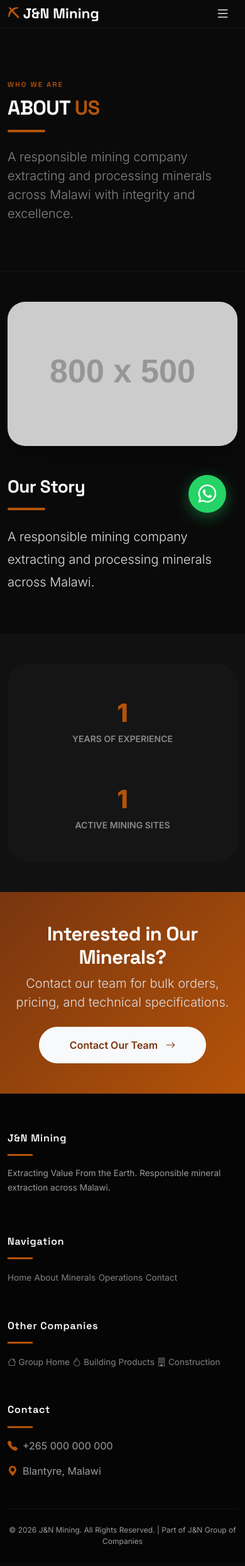
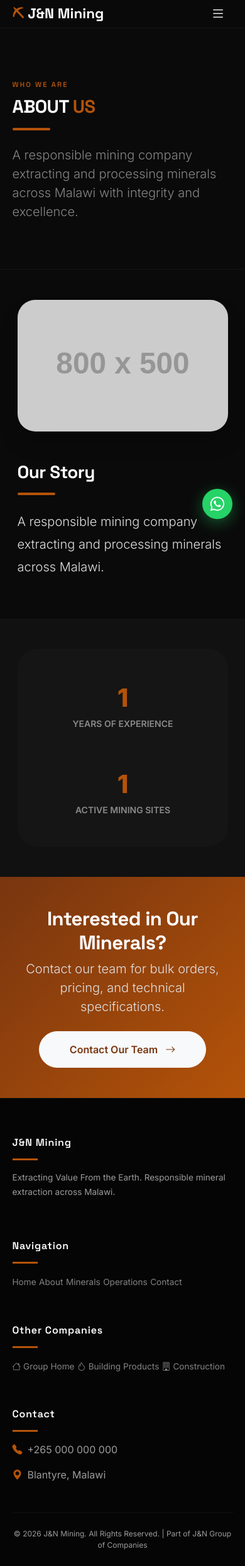
Before and after one commit to Izk-123/J-N, a Django app: page /mining/about/ in a window 390 px wide. Shown: the whole page at 63% size. Before the commit the page ends 2454 px from the top, so only its background shows below. Run offline with Django 4.2, Linux system fonts and the light colour scheme; data comes from the database, SQL or seed files in the repository; grey boxes labelled with a size stand in for pictures from a placeholder-image service; parts of the project's set-up code (start-up, migrations or seed data) failed here and were passed over; some libraries are stand-ins or nearby versions.

Commit message:
Update base_mining.html

```diff
--- a/templates/mining/base_mining.html
+++ b/templates/mining/base_mining.html
@@ -3,7 +3,7 @@
 <html lang="en">
 <head>
     <meta charset="UTF-8">
-    <meta name="viewport" content="width=device-width, initial-scale=1.0, viewport-fit=cover">
+    <meta name="viewport" content="width=device-width, initial-scale=1.0, viewport-fit=cover, user-scalable=yes">
     <title>{% block title %}{{ msite.company_name }}{% endblock %} | {{ msite.tagline }}</title>
     <meta name="description" content="{{ msite.meta_description|default:msite.tagline }}">
 
@@ -16,7 +16,7 @@
     <link href="https://unpkg.com/aos@2.3.1/dist/aos.css" rel="stylesheet">
 
     <!-- Custom base CSS (will be extended) -->
-    <link href="{% static 'css/m-animations.css' %}" rel="stylesheet">
+    <link href="{% static 'css/animations.css' %}" rel="stylesheet">
 
     <style>
         :root {
@@ -37,22 +37,43 @@
             box-sizing: border-box;
         }
 
+        html, body {
+            max-width: 100%;
+            overflow-x: hidden;
+            scroll-behavior: smooth;
+        }
+
         body {
             font-family: 'Inter', sans-serif;
             background-color: var(--black);
             color: #e0e0e0;
             overflow-x: hidden;
+            width: 100%;
+            position: relative;
         }
 
         h1, h2, h3, h4, h5, h6 {
             font-family: 'Space Grotesk', sans-serif;
             font-weight: 600;
             letter-spacing: -0.02em;
+            word-break: break-word;
+        }
+
+        /* Prevent overflow from any container */
+        .container, .container-fluid {
+            padding-left: clamp(1rem, 5vw, 2rem);
+            padding-right: clamp(1rem, 5vw, 2rem);
+        }
+
+        img, video, iframe {
+            max-width: 100%;
+            height: auto;
+            display: block;
         }
 
         /* Custom Scrollbar */
         ::-webkit-scrollbar {
-            width: 8px;
+            width: 6px;
         }
         ::-webkit-scrollbar-track {
             background: #1a1a1a;
@@ -97,6 +118,7 @@
             padding: 1.75rem 1rem !important;
             position: relative;
             transition: color 0.2s;
+            white-space: nowrap;
         }
         .m-navbar .nav-link::after {
             content: '';
@@ -157,12 +179,19 @@
             transition: all 0.3s;
             display: inline-block;
             text-decoration: none;
+            white-space: nowrap;
         }
-        .btn-primary-m:hover {
-            background: var(--primary-dark);
-            transform: translateY(-2px);
-            box-shadow: 0 10px 25px -5px rgba(180,83,9,0.4);
-            color: #fff;
+        @media (max-width: 480px) {
+            .btn-primary-m, .btn-outline-m {
+                white-space: normal;
+                text-align: center;
+                width: 100%;
+                display: block;
+            }
+            .d-flex.gap-3 {
+                flex-direction: column;
+                align-items: stretch;
+            }
         }
         .btn-outline-m {
             border: 2px solid var(--primary);
@@ -194,10 +223,11 @@
             font-weight: 600;
         }
         .section-title {
-            font-size: clamp(2rem, 5vw, 3rem);
+            font-size: clamp(1.8rem, 5vw, 3rem);
             font-weight: 700;
             text-transform: uppercase;
             letter-spacing: -0.02em;
+            word-break: break-word;
         }
         .section-title span {
             color: var(--primary);
@@ -212,30 +242,33 @@
             border-radius: 2px;
         }
 
-        /* WhatsApp float */
+        /* WhatsApp float - adjust for small screens */
         .wa-float {
             position: fixed;
-            bottom: 30px;
-            right: 30px;
+            bottom: 20px;
+            right: 20px;
             z-index: 1040;
         }
         .wa-float a {
             background: #25D366;
             color: #fff;
-            width: 60px;
-            height: 60px;
+            width: 55px;
+            height: 55px;
             border-radius: 50%;
             display: flex;
             align-items: center;
             justify-content: center;
-            font-size: 1.8rem;
+            font-size: 1.6rem;
             text-decoration: none;
             box-shadow: 0 6px 25px rgba(37,211,102,0.4);
             transition: all 0.3s;
         }
-        .wa-float a:hover {
-            transform: scale(1.1);
-            box-shadow: 0 10px 30px rgba(37,211,102,0.6);
+        @media (max-width: 480px) {
+            .wa-float a {
+                width: 48px;
+                height: 48px;
+                font-size: 1.4rem;
+            }
         }
 
         /* Footer */
@@ -246,6 +279,7 @@
             border-top: 1px solid rgba(255,255,255,0.05);
             position: relative;
             z-index: 2;
+            overflow-x: hidden;
         }
         footer h5 {
             color: #fff;
@@ -268,6 +302,7 @@
             display: inline-block;
             margin-bottom: 0.5rem;
             transition: color 0.2s, transform 0.2s;
+            word-break: break-word;
         }
         footer a:hover {
             color: var(--primary);
@@ -311,10 +346,11 @@
             to { transform: rotate(360deg); }
         }
 
-        /* Responsive */
+        /* Responsive Navbar */
         @media (max-width: 991px) {
             .m-navbar .nav-link {
                 padding: 0.8rem 0 !important;
+                white-space: normal;
             }
             .m-navbar .nav-link::after {
                 bottom: 0;
@@ -324,6 +360,26 @@
             .m-navbar .btn-enquire {
                 margin: 0.5rem 0;
                 width: fit-content;
+            }
+            .back-to-group {
+                padding: 0.8rem 0 !important;
+            }
+        }
+
+        /* Additional small screen fixes */
+        @media (max-width: 576px) {
+            .row {
+                --bs-gutter-x: 1rem;
+            }
+            section {
+                padding-left: 0.5rem;
+                padding-right: 0.5rem;
+            }
+            .hero h1, .section-title {
+                font-size: 1.8rem;
+            }
+            .stat-number {
+                font-size: 2rem;
             }
         }
     </style>
@@ -426,37 +482,20 @@
 <script src="https://unpkg.com/htmx.org@1.9.12"></script>
 <script src="https://unpkg.com/aos@2.3.1/dist/aos.js"></script>
 <script>
-    // Initialize AOS
-    AOS.init({
-        duration: 800,
-        once: true,
-        offset: 100,
-    });
-
-    // Navbar background change on scroll
+    AOS.init({ duration: 800, once: true, offset: 100 });
     window.addEventListener('scroll', function() {
         const nav = document.getElementById('mainNav');
-        if (window.scrollY > 50) {
-            nav.classList.add('scrolled');
-        } else {
-            nav.classList.remove('scrolled');
-        }
+        if (window.scrollY > 50) nav.classList.add('scrolled');
+        else nav.classList.remove('scrolled');
     });
-
-    // Page loader
     window.addEventListener('load', () => {
         const loader = document.getElementById('page-loader');
         if(loader) setTimeout(() => loader.classList.add('loaded'), 300);
     });
-
-    // Smooth scroll for anchor links
     document.querySelectorAll('a[href^="#"]').forEach(anchor => {
         anchor.addEventListener('click', function(e) {
             const target = document.querySelector(this.getAttribute('href'));
-            if(target) {
-                e.preventDefault();
-                target.scrollIntoView({ behavior: 'smooth' });
-            }
+            if(target) { e.preventDefault(); target.scrollIntoView({ behavior: 'smooth' }); }
         });
     });
 </script>
```
